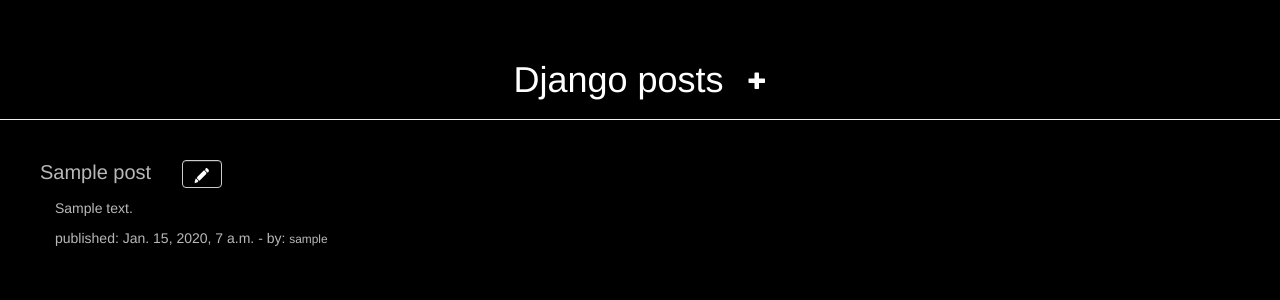
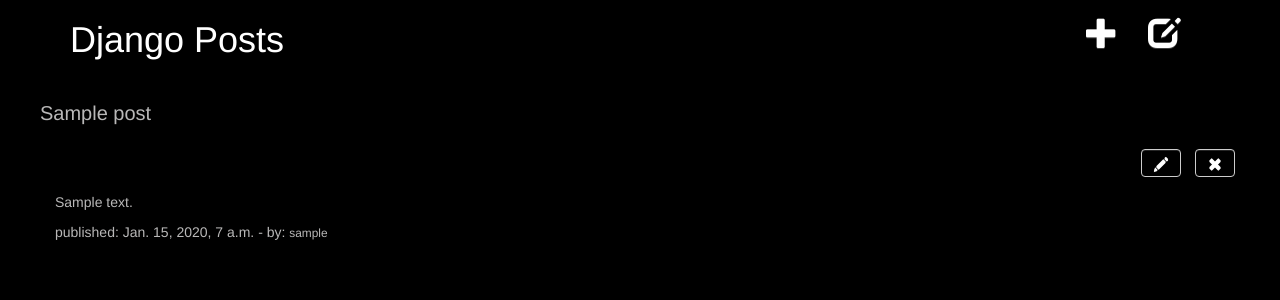
Before and after one commit to mayronH/my-first-djangoproject, a Django app: page /post/1/ in a window 1280 px wide. Shown: the top 300 px of the page. Run offline with Django 3.2, Linux system fonts and the light colour scheme; a user stored in the database is signed in; tables that the repository leaves empty hold one stand-in row (values such as "Sample post"); some libraries are stand-ins or nearby versions.

Commit message:
editar, publicar e deletas posts

```diff
--- a/blog/models.py
+++ b/blog/models.py
@@ -11,10 +11,9 @@ class Post(models.Model):
     created_date = models.DateTimeField(default=timezone.now)
     published_date = models.DateTimeField(blank=True, null=True)
 
-
     def publish(self):
         self.published_date = timezone.now()
-        self.save
+        self.save()
 
     def __str__(self):
         return self.title
--- a/blog/static/css/blog.css
+++ b/blog/static/css/blog.css
@@ -1,5 +1,5 @@
 body {
-    background-color: #000;
+    background-color: #000000;
     color: rgb(185, 184, 184);
 }
 
@@ -15,26 +15,47 @@ h2 a {
     color: #fff;
 }
 
-#header {
+#main-nav {
+    background: #000000;
+    border: #000000;
+    float: right;
+}
+
+#menu {
+    background: #000000;
+    border: none!important;
+}
+
+header {
     display: flex;
     justify-content: center;
 }
 
-#header a {
+header span {
     color: #fff;
+    font-size: 32px;
 }
 
-#plus {
+
+/* #plus {
     color: #fff;
     font-size: 18px;
     margin-top: 30px;
     padding-left: 25px;
+} */
+
+.custom-btn {
+    color: #fff;
+    background: none;
 }
 
-#editar {
-    margin-left: 25px;
-    color: #fff;
-    background: none;
+.botoes{
+    float: right;
+    margin: 15px 0px;
+}
+
+.botoes a{
+    margin: 0px 5px;
 }
 
 .formulario {
--- a/blog/templates/blog/base.html
+++ b/blog/templates/blog/base.html
@@ -13,17 +13,41 @@
 </head>
 
 <body>
-    <div class="page-header" id="header">
-        <a href="{% url 'post_list' %}">
-            <h1>Django posts</h1>
-        </a>
-        {% if user.is_authenticated %}
-        <a id="plus" href="{% url 'post_new' %}" class="top-menu"><span class="glyphicon glyphicon-plus"></span></a> {% endif %}
-    </div>
+    <header id="topo" class="container-fluid">
+        <div class="container">
+            <div class="row">
+                <div class="col-md-3 hidden-sm hidden-xs">
+                    <a href="{% url 'post_list' %}">
+                        <h1>Django Posts</h1>
+                    </a>
+                </div>
+                {% if user.is_authenticated %}
+                <div class="col-md-9 col-sm-12 col-xs-12 nav-links">
+                    <nav class="navbar navbar-default main-nav" id="main-nav" role="navigation">
+                        <div class="navbar-header">
+                            <button aria-label="Responsive menu navbar-toggle" type="button" class="navbar-toggle" data-toggle="collapse" data-target="#menu">
+                                <span class="icon-bar" aria-hidden="true"></span>
+                                <span class="icon-bar" aria-hidden="true"></span>
+                                <span class="icon-bar" aria-hidden="true"></span>
+                            </button>
+                        </div>
+                        <div class="collapse navbar-collapse" id="menu">
+                            <ul class="nav navbar-nav">
+                                <li><a id="plus" href="{% url 'post_new' %}" class="top-menu"><span class="glyphicon glyphicon-plus"></span></a></li>
+                                <li><a href="{% url 'post_draft_list' %}" class="top-menu"><span class="glyphicon glyphicon-edit"></span></a></li>
+                            </ul>
+                        </div>
+                    </nav>
+                </div>
+                {% endif %}
+            </div>
+        </div>
+    </header>
     <div class="container-fluid" id="posts">
         <div class="container">
             <div class="row posts">
-                {% block content %} {% endblock %}
+                {% block content %}
+                {% endblock %}
             </div>
         </div>
     </div>
--- a/blog/templates/blog/post_detail.html
+++ b/blog/templates/blog/post_detail.html
@@ -1,11 +1,26 @@
-{% extends 'blog/base.html' %} {% block content %}
-<div>
-    <div class="row titulo">
-        <h2>{{ post.title }} {% if user.is_authenticated %}
-            <a id="editar" class="btn btn-default" href="{% url 'post_edit' pk=post.pk %}"><span class="glyphicon glyphicon-pencil"></span></a> {% endif %}
-        </h2>
+{% extends 'blog/base.html' %}
+{% block content %}
+    <div>
+        <div class="row titulo">
+            <h2>{{ post.title }}</h2>
+            {% if user.is_authenticated %}
+                <div class="botoes">
+                    <a class="btn btn-default custom-btn" href="{% url 'post_edit' pk=post.pk %}">
+                        <span class="glyphicon glyphicon-pencil"></span>
+                    </a>
+                    <a class="btn btn-default custom-btn" href="{% url 'post_remove' pk=post.pk %}">
+                        <span class="glyphicon glyphicon-remove"></span>
+                    </a>
+                </div>
+            {% endif %}
+        </div>
+        <p>{{ post.text|linebreaksbr }}</p>
+        <p>
+            {% if post.published_date %}
+                published: {{ post.published_date }}
+            {% else %}
+                <a class="btn btn-default custom-btn" href="{% url 'post_publish' pk=post.pk %}">Publish</a>
+            {% endif %}
+            - by: <small>{{ post.author }} </small></p>
     </div>
-    <p>{{ post.text|linebreaksbr }}</p>
-    <p>published: {{ post.published_date }} - by: <small>{{ post.author }} </small></p>
-</div>
 {% endblock %}
--- a/blog/urls.py
+++ b/blog/urls.py
@@ -6,4 +6,7 @@ urlpatterns = [
     path('post/<int:pk>/', views.post_detail, name="post_detail"),
     path('post/new', views.post_new, name="post_new"),
     path('post/<int:pk>/edit', views.post_edit, name="post_edit"),
+    path('drafts/', views.post_draft_list, name="post_draft_list"),
+    path('post/<pk>/publish/', views.post_publish, name='post_publish'),
+    path('post/<pk>/remove/', views.post_remove, name='post_remove'),
 ]
--- a/blog/views.py
+++ b/blog/views.py
@@ -10,9 +10,11 @@ def post_list(request):
     posts = Post.objects.filter(published_date__lte=timezone.now()).order_by('published_date')
     return render(request, 'blog/post_list.html', {'posts' : posts})
 
+
 def post_detail(request,pk):
     post = get_object_or_404(Post, pk = pk)
     return render(request, 'blog/post_detail.html', {'post': post})
+
 
 def post_new(request):
     if request.method == "POST":
@@ -20,12 +22,12 @@ def post_new(request):
         if form.is_valid():
             post = form.save(commit=False)
             post.author = request.user
-            post.published_date = timezone.now()
             post.save()
-            return redirect('post_detail', pk=post.pk )
+            return redirect('post_detail', pk=post.pk)
     else:
         form = PostForm()
     return render(request, 'blog/post_edit.html', {'form': form})
+
 
 def post_edit(request, pk):
     post = get_object_or_404(Post, pk=pk)
@@ -34,9 +36,24 @@ def post_edit(request, pk):
         if form.is_valid():
             post = form.save(commit=False)
             post.author = request.user
-            post.published_date = timezone.now()
             post.save()
-            return redirect('post_detail', pk=post.pk )
+            return redirect('post_detail', pk=pk)
     else:
         form = PostForm(instance=post)
     return render(request, 'blog/post_edit.html', {'form': form})
+
+
+def post_draft_list(request):
+    posts = Post.objects.filter(published_date__isnull=True).order_by('created_date')
+    return render(request, 'blog/post_draft_list.html', {'posts': posts})
+
+
+def post_publish(request, pk):
+    post = get_object_or_404(Post, pk=pk)
+    post.publish()
+    return redirect('post_list', pk=post.pk)
+
+def post_remove(request,pk):
+    post = get_object_or_404(Post, pk=pk)
+    post.delete()
+    return redirect('post_list')
```
Also changed, not shown: blog/templates/blog/post_draft_list.html (added, +13 -0 lines).
